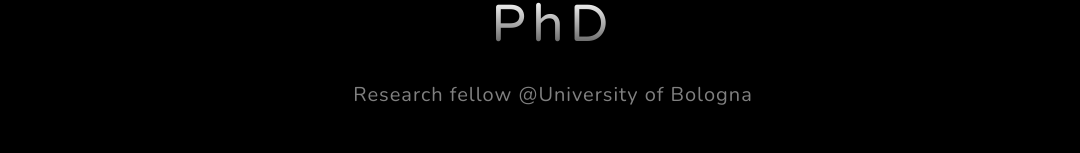
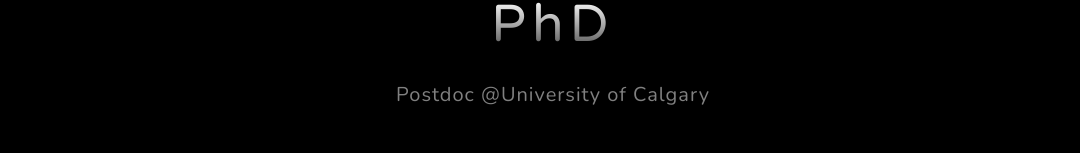
Before and after one commit to andrea-silverj/andrea-silverj.github.io, a plain HTML site: page index.html in a window 1280 px wide. Shown: the part 286-439 px from the top of the page, without its empty margins (87-1167 px from the left). Drawn offline with nearby package versions, Linux system fonts and the light colour scheme.

Commit message:
Update index.html

```diff
--- a/index.html
+++ b/index.html
@@ -42,7 +42,7 @@
                         <br>
                         <h1 class="mx-auto my-0">PhD</h1>
                         <br>
-                        <h2 class="text-white-50 mx-auto mt-2 mb-5">Research fellow @University of Bologna</h2>
+                        <h2 class="text-white-50 mx-auto mt-2 mb-5">Postdoc @University of Calgary</h2>
                         <img class="img-fluid3" src="assets/img/coronavirus-4929978_1280.png" alt="..."/>
                     </div>
                 </div>
```
